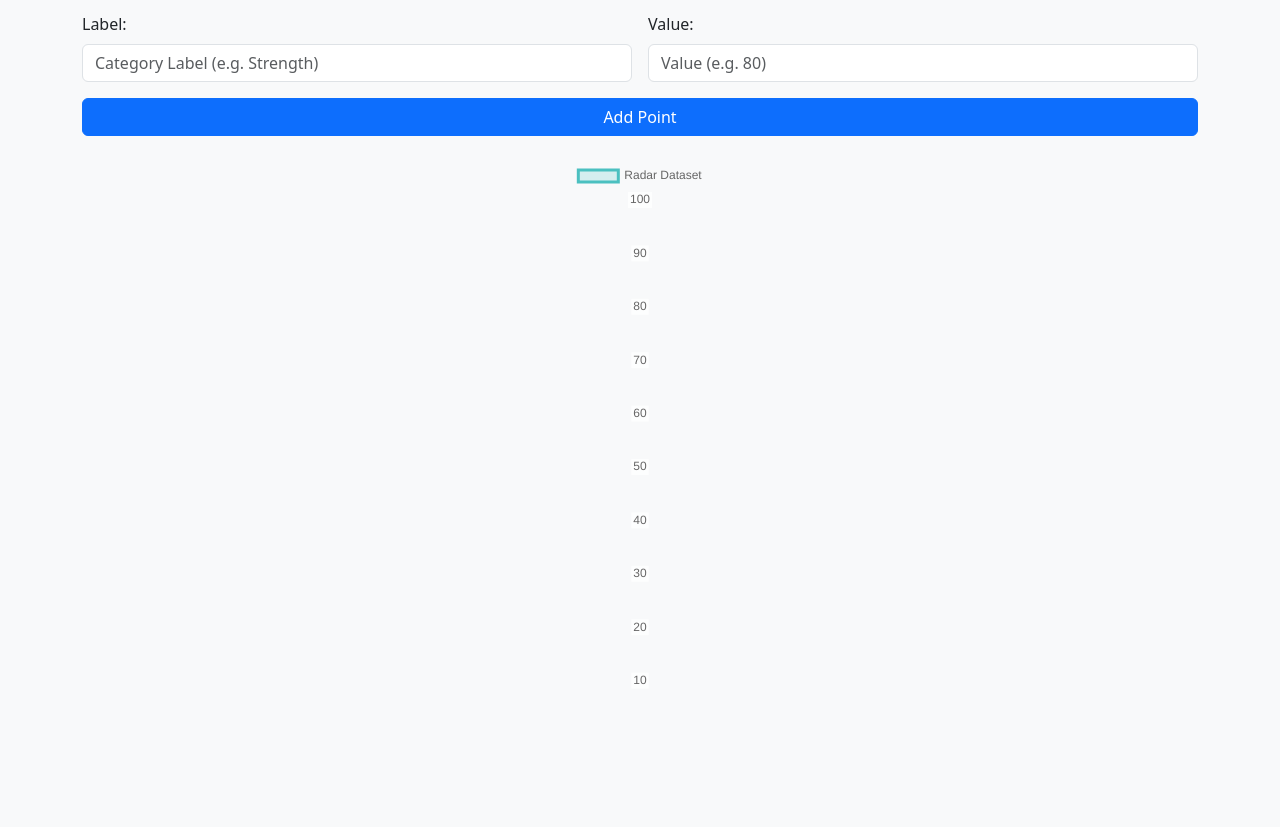
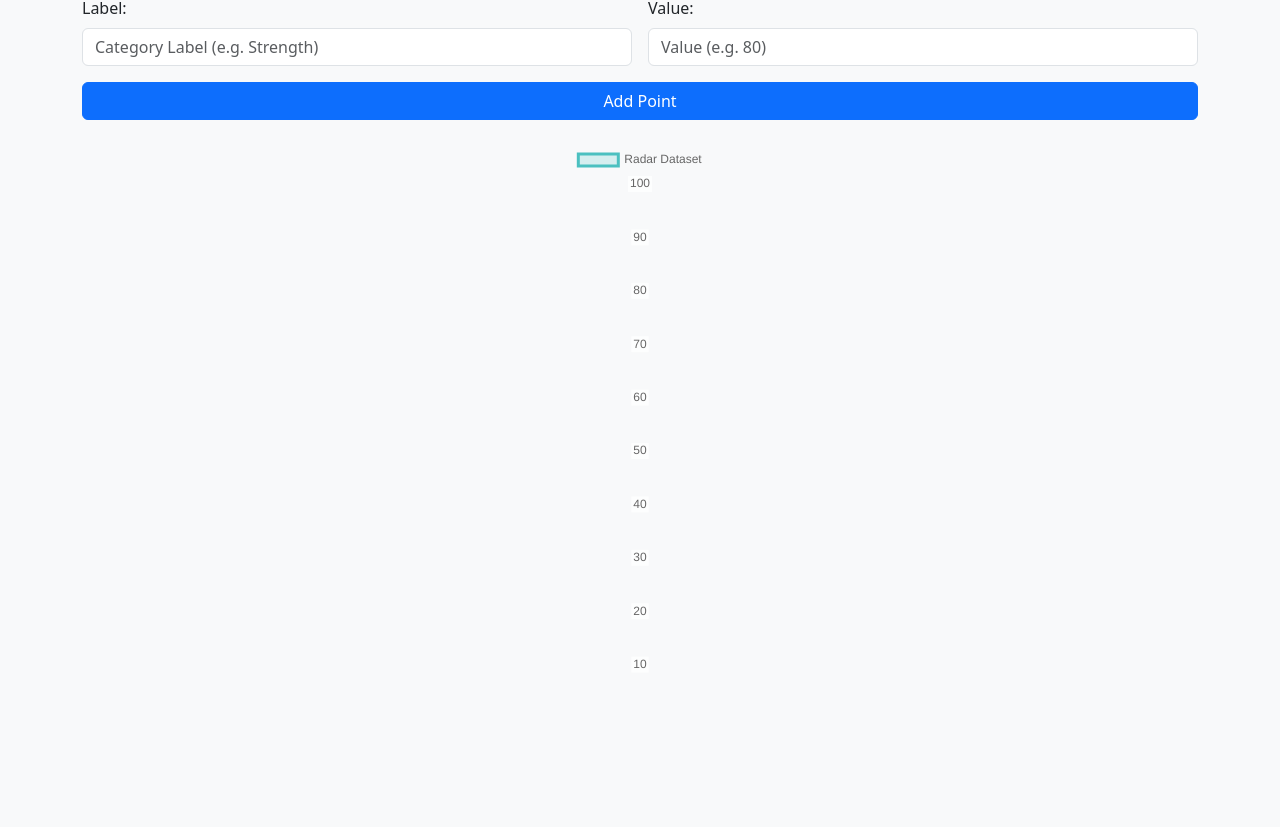
Before and after one commit to Smashitter2020/ChartJSGenerator, a plain HTML site: page charts/radar/index.html in a window 1280 px wide. Shown: the part 108-935 px from the top of the page. Drawn offline with nearby package versions, Linux system fonts and the light colour scheme.

Commit message:
Update index.html

```diff
--- a/charts/radar/index.html
+++ b/charts/radar/index.html
@@ -8,7 +8,7 @@
   <script src="https://cdn.jsdelivr.net/npm/chart.js"></script>
   <style>body { padding: 2rem; }</style>
 </head>
-<body class="bg-light py-5">
+<body class="bg-light">
 
   <div class="container">
     <h1 class="text-center mb-4">Radar Chart Generator</h1>
```
